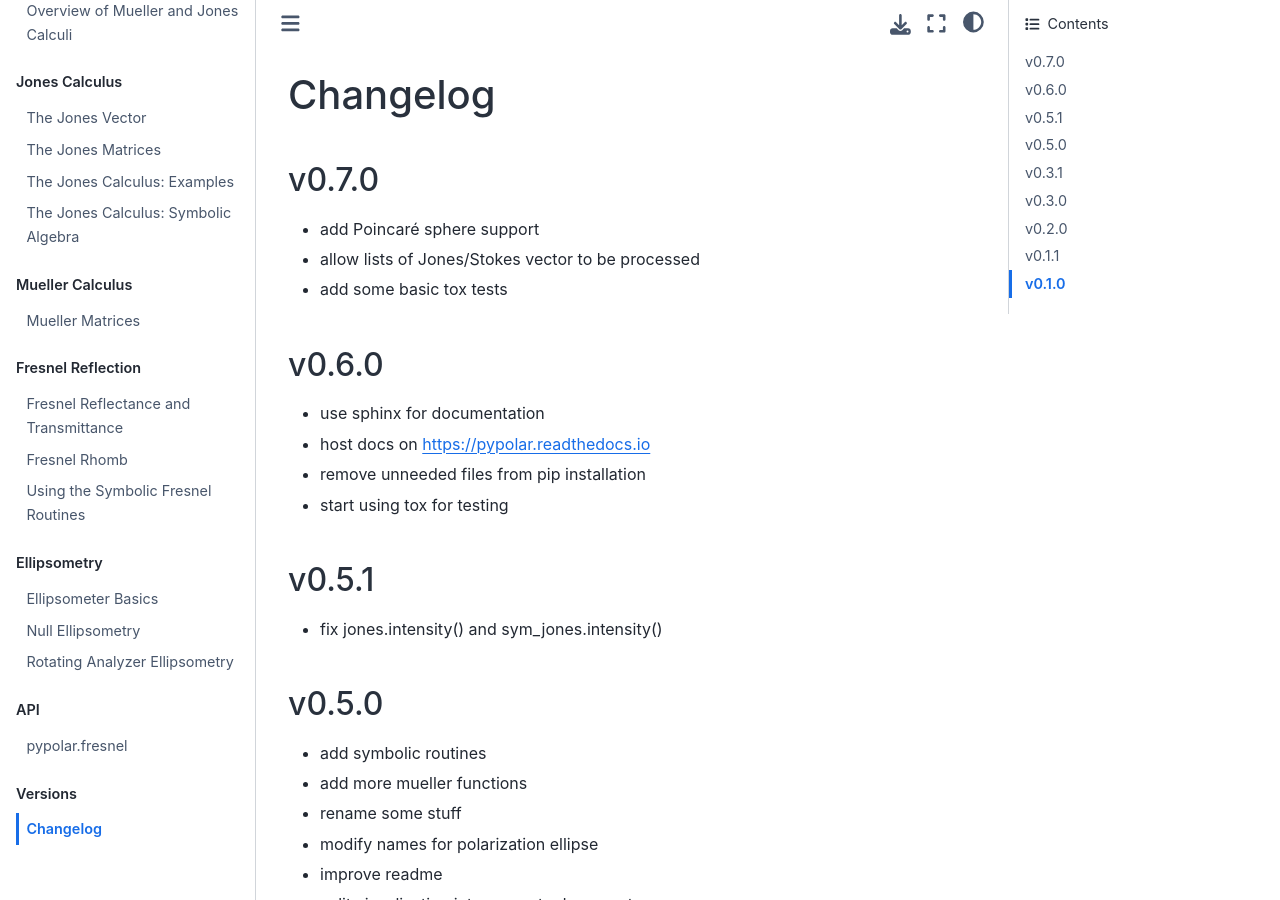
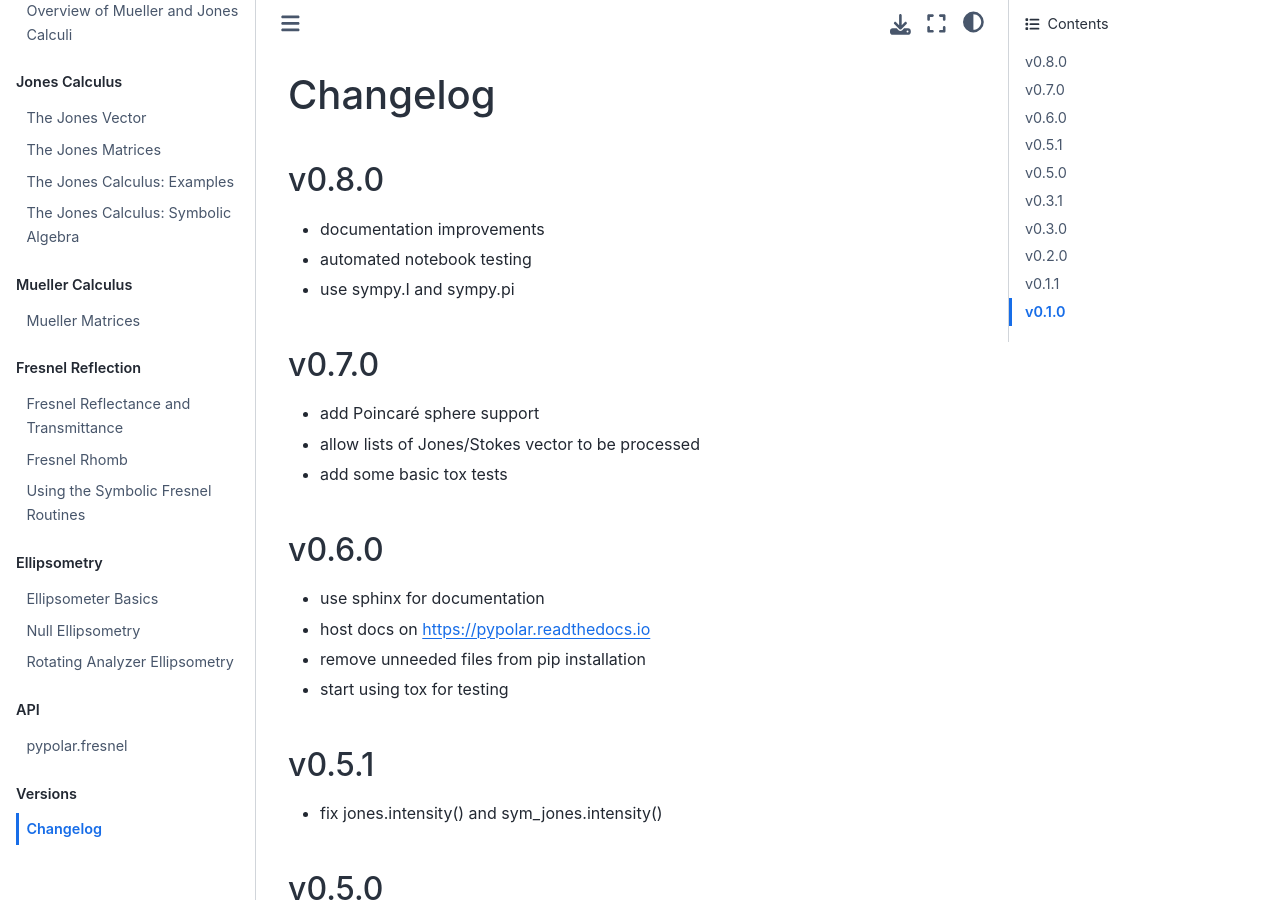
Before and after one commit to scottprahl/pypolar, a Sphinx documentation site: the page built from docs/changelog.rst, in a window 1280 px wide and 900 px high. Built offline with Sphinx 7.4.7 and the Sphinx Book theme 1.1.4, drawn with Linux system fonts in a browser that asks for light colours; pages that are not in the unit, such as notebooks, are missing from menus.

Commit message:
new version

```diff
--- a/CHANGELOG.rst
+++ b/CHANGELOG.rst
@@ -1,5 +1,11 @@
 Changelog
 =================================================
+
+v0.8.0
+------
+*    documentation improvements
+*    automated notebook testing
+*    use sympy.I and sympy.pi
 
 v0.7.0
 ------
--- a/docs/conf.py
+++ b/docs/conf.py
@@ -22,7 +22,7 @@ copyright = '2020-21, Scott Prahl'
 author = 'Scott Prahl'
 
 # The full version, including alpha/beta/rc tags
-release = '0.7.0'
+release = '0.8.0'
 
 master_doc = 'index'
 
--- a/setup.cfg
+++ b/setup.cfg
@@ -3,7 +3,7 @@ universal=1
 
 [metadata]
 name = pypolar
-version = 0.7.0
+version = 0.8.0
 author = Scott Prahl
 author_email = scott.prahl@oit.edu
 license = MIT
```
